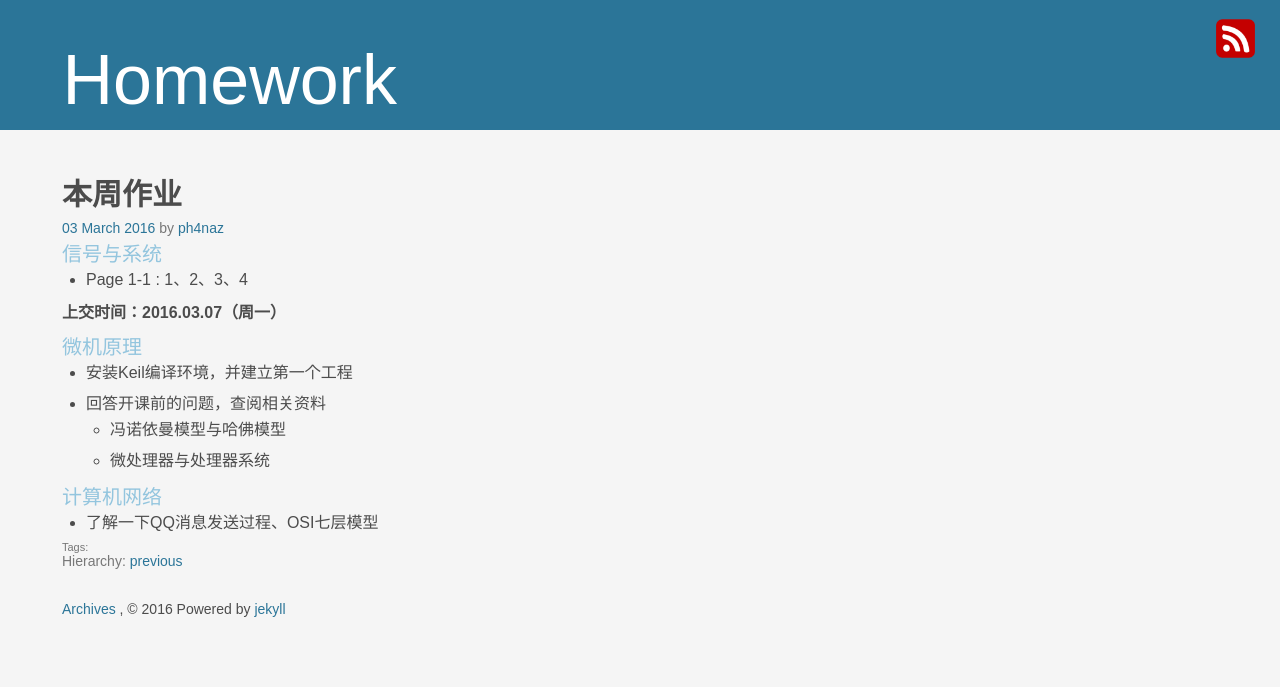
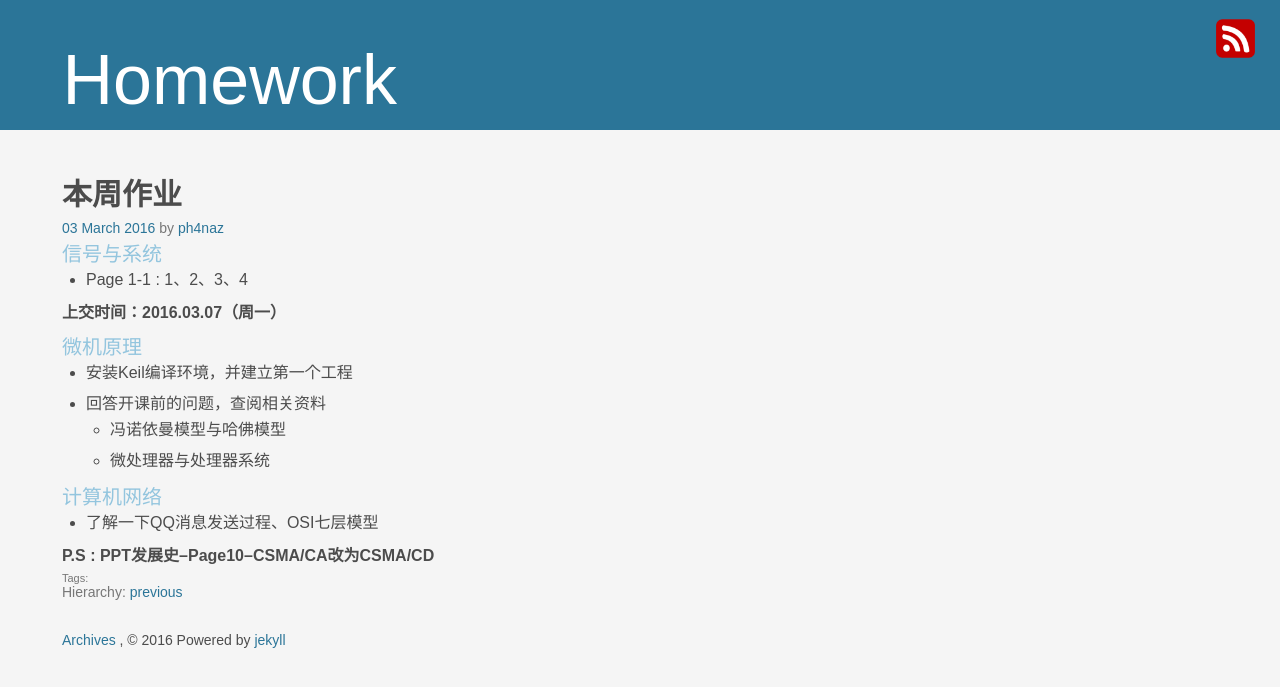
Before and after one commit to ph4naz/ph4naz.github.io, a Jekyll site: the page built from _posts/2016-03-03-homework.md, in a window 1280 px wide. Shown: the top 687 px of the page. Built offline with Jekyll 4.4.1, drawn with Linux system fonts in a browser that asks for light colours; nearby versions of some CDN libraries; Markdown is read by kramdown in place of the engine named in the settings.

Commit message:
homework

```diff
--- a/_posts/2016-03-03-homework.md
+++ b/_posts/2016-03-03-homework.md
@@ -17,3 +17,5 @@
 
 ##计算机网络
 *	了解一下QQ消息发送过程、OSI七层模型
+
+**P.S : PPT发展史--Page10--CSMA/CA改为CSMA/CD**
```
